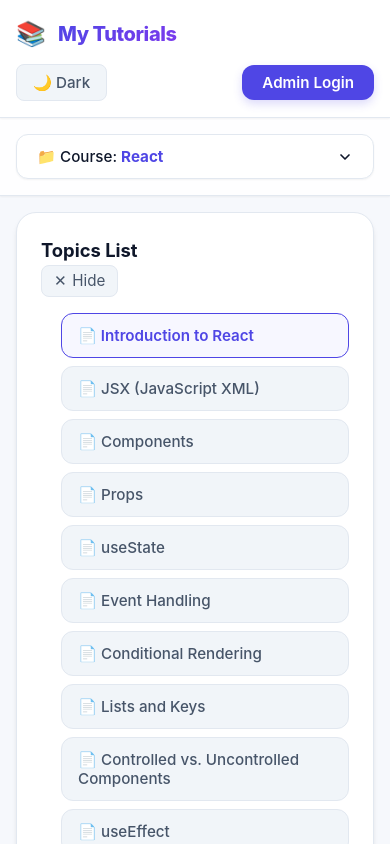
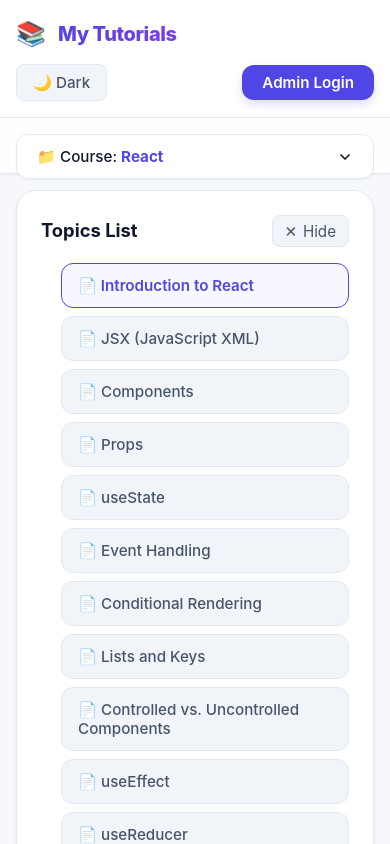
Before and after one commit to ashutoshparmar/tutorials-app, a React (Vite) app in the folder UI/: page / in a window 390 px wide. Shown: the top 844 px of the page. Built offline with nearby package versions, Linux system fonts and the light colour scheme.

Commit message:
change UI

```diff
--- a/UI/src/App.css
+++ b/UI/src/App.css
@@ -42,6 +42,7 @@
   --table-header-bg:#1976d2;
   --table-header-text-color:white;
   --table-header-border-bottom:auto;
+  --course-bar-height: 56px;
 
   font-family: 'Inter', system-ui, -apple-system, BlinkMacSystemFont, 'Segoe UI', Roboto, sans-serif;
   transition: background-color 0.3s ease, color 0.3s ease;
@@ -140,9 +141,12 @@ input:focus, textarea:focus, select:focus {
 
 /* Top bar styles */
 .top-bar {
+  position: static;
   display: flex;
   justify-content: space-between;
   align-items: center;
+  flex-wrap: wrap;
+  gap: 0.75rem;
   padding: 1rem 2rem;
   background: var(--bg-secondary);
   border-bottom: 1px solid var(--border-color);
@@ -154,6 +158,28 @@ input:focus, textarea:focus, select:focus {
   display: flex;
   align-items: center;
   gap: 0.75rem;
+  min-width: 0;
+}
+
+.route-links {
+  display: flex;
+  gap: 0.5rem;
+  flex-wrap: wrap;
+  justify-content: center;
+  min-width: 0;
+}
+
+.right-controls {
+  display: flex;
+  align-items: center;
+  gap: 1rem;
+  flex-wrap: wrap;
+  justify-content: flex-end;
+  min-width: 0;
+}
+
+.login-panel {
+  min-width: 0;
 }
 
 .brand-logo {
@@ -254,10 +280,14 @@ input:focus, textarea:focus, select:focus {
 
 /* Course selection bar */
 .course-bar {
+  position: sticky;
+  top: 0;
+  height: var(--course-bar-height);
+  z-index: 18;
   display: flex;
+  align-items: center;
   justify-content: space-between;
-  align-items: center;
-  padding: 0.85rem 2rem;
+  padding: 0 1rem;
   background: var(--glass-bg);
   border-bottom: 1px solid var(--border-color);
   backdrop-filter: blur(16px);
@@ -535,6 +565,7 @@ input:focus, textarea:focus, select:focus {
   gap: 1.5rem;
   padding: 1.5rem 2rem;
   flex-grow: 1;
+  align-items: start;
 }
 
 .panel {
@@ -550,8 +581,20 @@ input:focus, textarea:focus, select:focus {
 
 /* Topics list inside Sidebar */
 .nav-panel {
-  max-height: calc(100vh - 180px);
+  max-height: calc(100vh - var(--course-bar-height));
+  min-height: calc(100vh - var(--course-bar-height));
   overflow-y: auto;
+  position: sticky;
+  top: var(--course-bar-height);
+  align-self: start;
+}
+
+.nav-header {
+  display: flex;
+  justify-content: space-between;
+  align-items: center;
+  gap: 0.5rem;
+  flex-wrap: wrap;
 }
 
 .nav-header h2 {
@@ -669,6 +712,11 @@ input:focus, textarea:focus, select:focus {
 .content-panel {
   min-height: calc(100vh - 180px);
   overflow-y: auto;
+}
+
+.content-panel:focus {
+  outline: none;
+  box-shadow: 0 0 0 4px rgba(99,102,241,0.08);
 }
 
 /* Reusable styling for HTML content injected from public/data/db.json */
@@ -1219,6 +1267,8 @@ input:focus, textarea:focus, select:focus {
     flex-direction: column;
     align-items: stretch;
     gap: 0.75rem;
+    position: static;
+    top: auto;
   }
 
   .desktop-only {
@@ -1229,6 +1279,13 @@ input:focus, textarea:focus, select:focus {
     display: block !important;
   }
 
+  .nav-panel {
+    position: static;
+    max-height: none;
+    min-height: auto;
+    top: auto;
+  }
+
   .course-dropdown-container.mobile-only {
     display: block !important;
   }
@@ -1237,6 +1294,21 @@ input:focus, textarea:focus, select:focus {
     display: block !important;
     width: 100%;
     margin-bottom: 0.25rem;
+  }
+
+  .hamburger-button {
+    display: inline-flex !important;
+    align-items: center;
+    gap: 0.5rem;
+    padding: 0.65rem 0.9rem;
+    border-radius: 0.75rem;
+    border: 1px solid var(--border-color);
+    background-color: var(--bg-tertiary);
+    color: var(--text-secondary);
+  }
+
+  .desktop-only {
+    display: none !important;
   }
 
   .admin-fields-wrapper {
--- a/UI/src/components/ContentArea.tsx
+++ b/UI/src/components/ContentArea.tsx
@@ -43,7 +43,7 @@ export const ContentArea: React.FC<ContentAreaProps> = ({
   const commonMistakes = selectedTopic?.commonMistakes ?? '';
 
   return (
-    <section className="panel content-panel">
+    <section className="panel content-panel" tabIndex={-1}>
       {selectedTopic ? (
         <>
           <div className="content-header">
--- a/UI/src/components/TopicSidebar.tsx
+++ b/UI/src/components/TopicSidebar.tsx
@@ -1,4 +1,4 @@
-import React from 'react';
+import React, { useEffect, useState } from 'react';
 import { Course } from '../types';
 
 interface TopicSidebarProps {
@@ -44,24 +44,73 @@ export const TopicSidebar: React.FC<TopicSidebarProps> = ({
   setNewTopicViewType,
   addTopic
 }) => {
+  const [isDesktop, setIsDesktop] = useState(false);
+
+  useEffect(() => {
+    const mediaQuery = window.matchMedia('(min-width: 861px)');
+    const handleMediaChange = (event: MediaQueryList | MediaQueryListEvent) => {
+      setIsDesktop(event.matches);
+    };
+
+    handleMediaChange(mediaQuery);
+    mediaQuery.addEventListener('change', handleMediaChange);
+
+    return () => {
+      mediaQuery.removeEventListener('change', handleMediaChange);
+    };
+  }, []);
+
+  const displayTopics = showTopics || isDesktop;
+
+  const handleSelectTopic = (id: string) => {
+    setSelectedTopicId(id);
+
+      // Delay scrolling/focusing so the content has a chance to render
+    setTimeout(() => {
+      const content = document.querySelector<HTMLElement>('.content-panel');
+      if (content) {
+        try {
+          // Prefer scrolling the window so the sticky course-bar remains visible.
+          const rect = content.getBoundingClientRect();
+          const rootStyle = getComputedStyle(document.documentElement);
+          const courseBarVal = rootStyle.getPropertyValue('--course-bar-height') || '56px';
+          const courseBarPx = parseInt(courseBarVal.trim(), 10) || 56;
+          const target = window.scrollY + rect.top - courseBarPx;
+          window.scrollTo({ top: target, behavior: 'smooth' });
+          // Focus content panel for accessibility
+          content.focus?.();
+        } catch (e) {
+          try { content.scrollTo({ top: 0, behavior: 'smooth' }); } catch {}
+        }
+      } else {
+        window.scrollTo({ top: 0, behavior: 'smooth' });
+      }
+    }, 80);
+
+    // On mobile, collapse the sidebar after selecting a topic
+    if (!isDesktop) {
+      setShowTopics(false);
+    }
+  };
+
   return (
     <aside className="panel nav-panel">
       <div className="nav-header">
         <h2>Topics List</h2>
-        <button className="hamburger-button" onClick={() => setShowTopics(!showTopics)}>
+        <button className="hamburger-button mobile-only" onClick={() => setShowTopics(!showTopics)}>
           <span className="hamburger-icon">{showTopics ? '✕' : '☰'}</span>
           <span>{showTopics ? 'Hide' : 'Show'}</span>
         </button>
       </div>
 
       {selectedCourse?.topics.length ? (
-        showTopics ? (
+        displayTopics ? (
           <ul className="topics-list">
             {selectedCourse.topics.map((topic, index) => (
               <li key={topic.id} className={`topic-item ${topic.id === selectedTopicId ? 'active' : ''}`}>
                 <button
                   className="topic-btn"
-                  onClick={() => setSelectedTopicId(topic.id)}
+                  onClick={() => handleSelectTopic(topic.id)}
                 >
                   📄 {topic.title}
                 </button>
```
